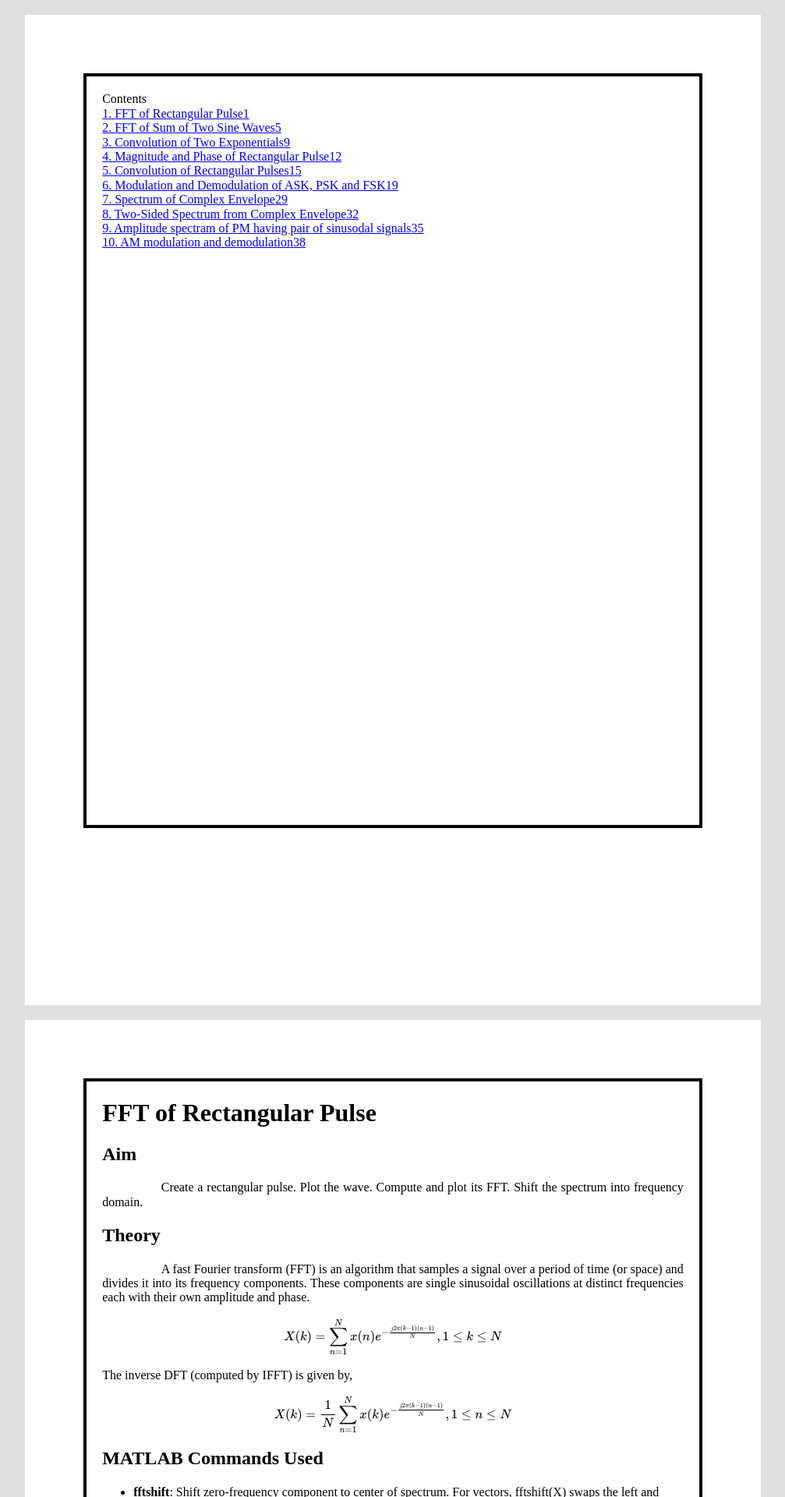
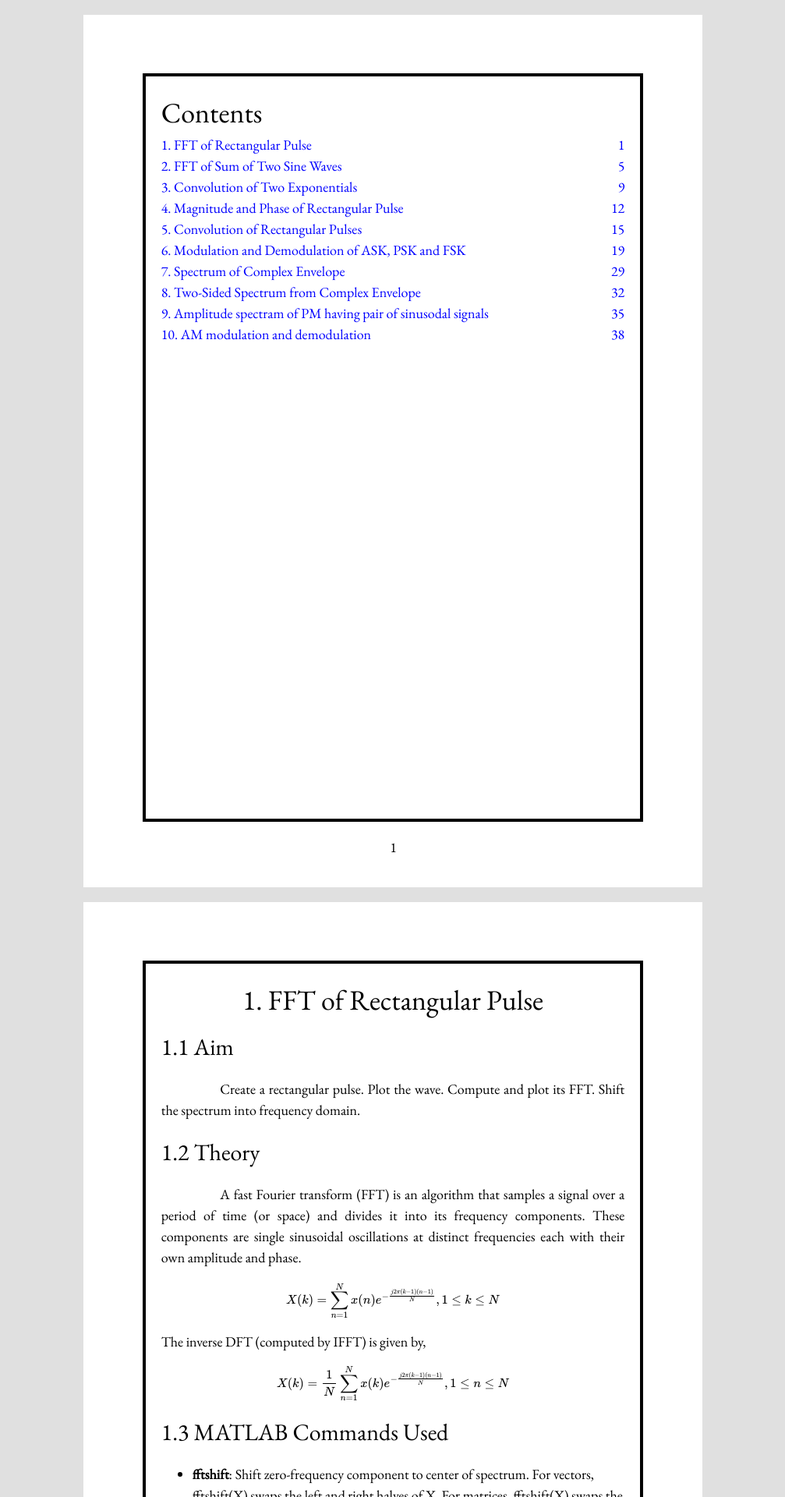
Before and after one commit to arunksoman/swarm, a Jekyll site: the page built from index.md, in a window 1280 px wide. Shown: the top 1920 px of the page at 78% size, without its empty margins (136-1143 px from the left). Built offline with Jekyll 4.4.1, drawn with Linux system fonts in a browser that asks for light colours; formulas are drawn with MathJax 3.

Commit message:
Update head.html

```diff
--- a/_includes/head.html
+++ b/_includes/head.html
@@ -10,7 +10,7 @@
   <script src="{{ site.url }}{{ site.baseurl }}/assets/src/prism.js"></script>
   <link rel="stylesheet" href="{{ site.url }}{{ site.baseurl }}/assets/css/prism.css">
   <link rel="stylesheet" href="{{ site.url }}{{ site.baseurl }}/assets/css/main.css">
-  <link rel="stylesheet" href="{{ site.url }}{{ site.baseurl }}assets/css/w3_edit.css">
+  <link rel="stylesheet" href="{{ site.url }}{{ site.baseurl }}/assets/css/w3_edit.css">
   <link href="https://fonts.googleapis.com/css?family=Cormorant+Garamond|EB+Garamond|Lora|Merriweather" rel="stylesheet">
 
   <!-- Set page size here: A5, A4 or A3 -->
```
